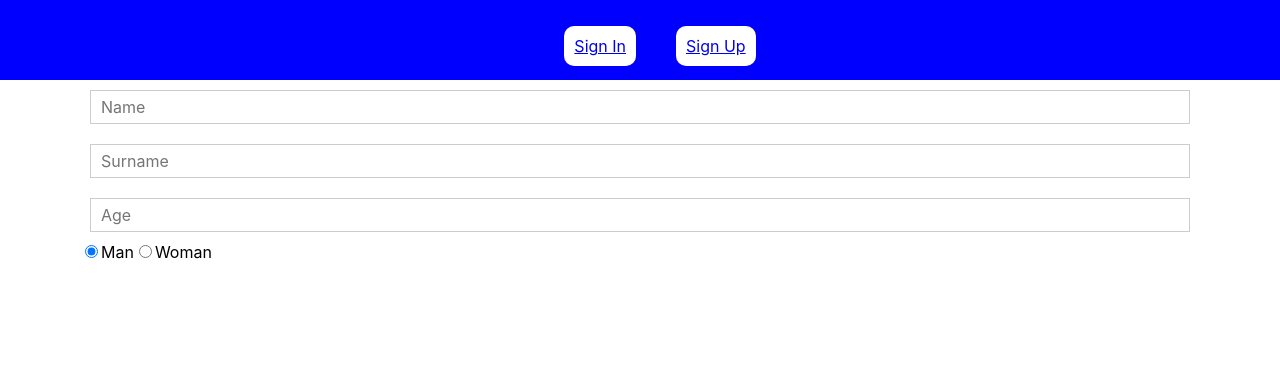
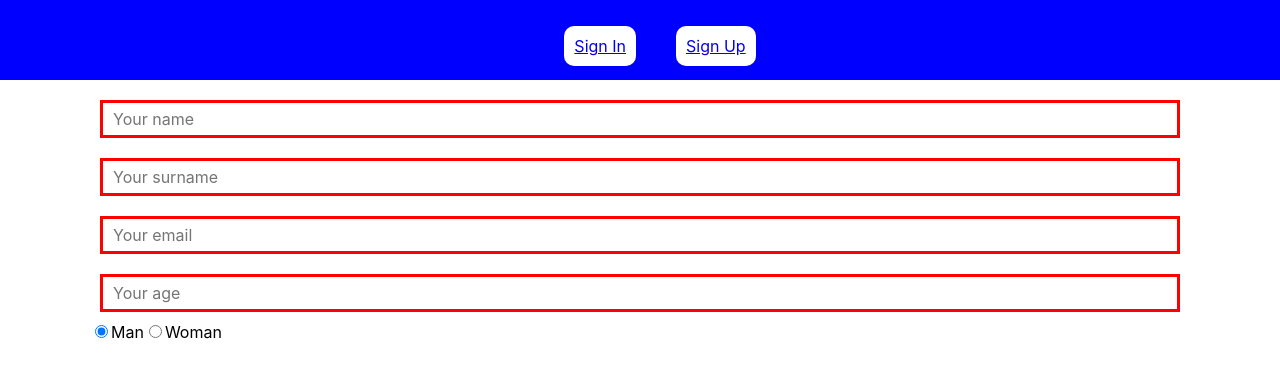
Before and after one commit to Dante03918/booking-clone-front, a React (Create React App) app: page /signup in a window 1280 px wide. Shown: the top 378 px of the page. Built offline with nearby package versions, Linux system fonts and the light colour scheme.

Commit message:
Add input handler without gender select

```diff
--- a/src/components/UI/Input/Input.js
+++ b/src/components/UI/Input/Input.js
@@ -1,16 +1,18 @@
 import React from 'react';
-import styleClasses from './Input.module.css';
+import styleClasses from '../../../containers/Authorization/FormStyle.module.css';
 
 const input = (props) => {
-    const inputStyle = [styleClasses.InputElement];
 
-    if(props.valid.nameIsValid === false){
-        inputStyle.push(styleClasses.Invalid);
+const classes = [styleClasses.InputElement];
+
+    if(!props.isValid){
+        classes.push(styleClasses.Invalid)
     }
     return(
         <div className={styleClasses.Input}>
-            <input className={inputStyle.join(' ')}
-                   placeholder={props.label}
+            <input className={classes.join(' ')}
+                   placeholder={props.placeHolder}
+                   value={props.value}
                    onChange={props.changed}/>
         </div>
     )
--- a/src/containers/Authorization/SignUp/SignUpForm.js
+++ b/src/containers/Authorization/SignUp/SignUpForm.js
@@ -1,44 +1,90 @@
 import React, {useState} from 'react';
+import styleClasses from '../FormStyle.module.css';
 import Input from '../../../components/UI/Input/Input';
 
 const SignUpForm = () => {
 
-    const [isValid, setIsValid] = useState({
-        nameIsValid: true,
-        surnameIsValid: true,
-        ageIsValid: true,
-        genderIsValid: true
+    const [formFields, setFormFields] = useState({
+        name: {
+            placeHolder: 'Your name',
+            value: '',
+            isValid: false
+        },
+        surname: {
+            placeHolder: 'Your surname',
+            value: '',
+            isValid: false
+        },
+        email: {
+            placeHolder: 'Your email',
+            value: '',
+            isValid: false
+        },
+        age: {
+            placeHolder: 'Your age',
+            value: '',
+            isValid: false
+        },
+
     });
 
-    const NameInputChangeHandler = (event) => {
-        if (event.target.value.length < 2) {
-            setIsValid({...isValid, nameIsValid: false})
-        } else {
-            setIsValid({...isValid, nameIsValid: true})
+    const checkValidity = (value, type) => {
+
+        let isValid = true;
+
+        if (type === 'name') {
+            isValid = value.length > 6 && isValid
         }
+        if (type === 'surname') {
+            isValid = value.length > 5 && isValid
+        }
+        if (type === 'email') {
+            const emailPattern = /^\w+([.-]?\w+)*@\w+([.-]?\w+)*(\.\w{2,})+$/;
+            isValid = emailPattern.test(value);
+        }
+        if (type === 'age') {
+            isValid = !isNaN(value) && value > 0 && value < 100
+        }
+        return isValid;
     }
+
+    const inputChangeHandler = (event, type) => {
+
+        const formElements = {...formFields};
+        const formElement = {...formElements[type]}
+
+        formElement.value = event.target.value;
+        formElement.isValid = checkValidity(formElement.value, type)
+        setFormFields({...formFields, [type] : formElement});
+
+    }
+    const formElementsArray = [];
+
+    for (let key in formFields) {
+        formElementsArray.push({
+            id: key,
+            config: formFields[key]
+        })
+    }
+
     return (
-        <form>
-            <Input valid={isValid}
-                   label={"Name"}
-                   changed={(event) => {
-                       NameInputChangeHandler(event)
-                   }}/>
-            <Input valid={isValid}
-                   label={"Surname"}
-                   changed={(event) => {
-                      // SurnameInputChangeHandler(event)
-                   }}/>
-            <Input valid={isValid}
-                   label={"Age"}
-                   changed={(event) => {
-                       //AgeInputChangeHandler(event)
-                   }}/>
+        <form className={styleClasses.Input}>
 
-                <input type='radio' id='man' value='man' name='gender' checked/>
-                <label htmlFor='man'>Man</label>
-                <input type='radio' id='woman' value='woamn' name='gender'/>
-                <label htmlFor='woman'>Woman</label>
+            {formElementsArray.map(formElement => (
+                    <Input key={formElement.id}
+                           placeHolder={formElement.config.placeHolder}
+                           value={formElement.config.value}
+                           changed={(event) => {
+                               inputChangeHandler(event, formElement.id)
+                           }}
+                           isValid={formElement.config.isValid}/>
+                )
+            )}
+
+            <input type='radio' id='man' value='man' name='gender' checked/>
+            <label htmlFor='man'>Man</label>
+            <input type='radio' id='woman' value='woman' name='gender'/>
+            <label htmlFor='woman'>Woman</label>
 
 
         </form>
--- a/src/containers/Authorization/SingIn/SignInForm.js
+++ b/src/containers/Authorization/SingIn/SignInForm.js
@@ -1,5 +1,5 @@
 import React, {useEffect, useState, useRef} from 'react';
-import styleClasses from './SignInForm.module.css';
+import styleClasses from '../FormStyle.module.css';
 import {loginRequest} from '../../../Api';
 
 
```
Also changed, not shown: src/containers/Authorization/FormStyle.module.css (renamed from src/components/UI/Input/Input.module.css).
